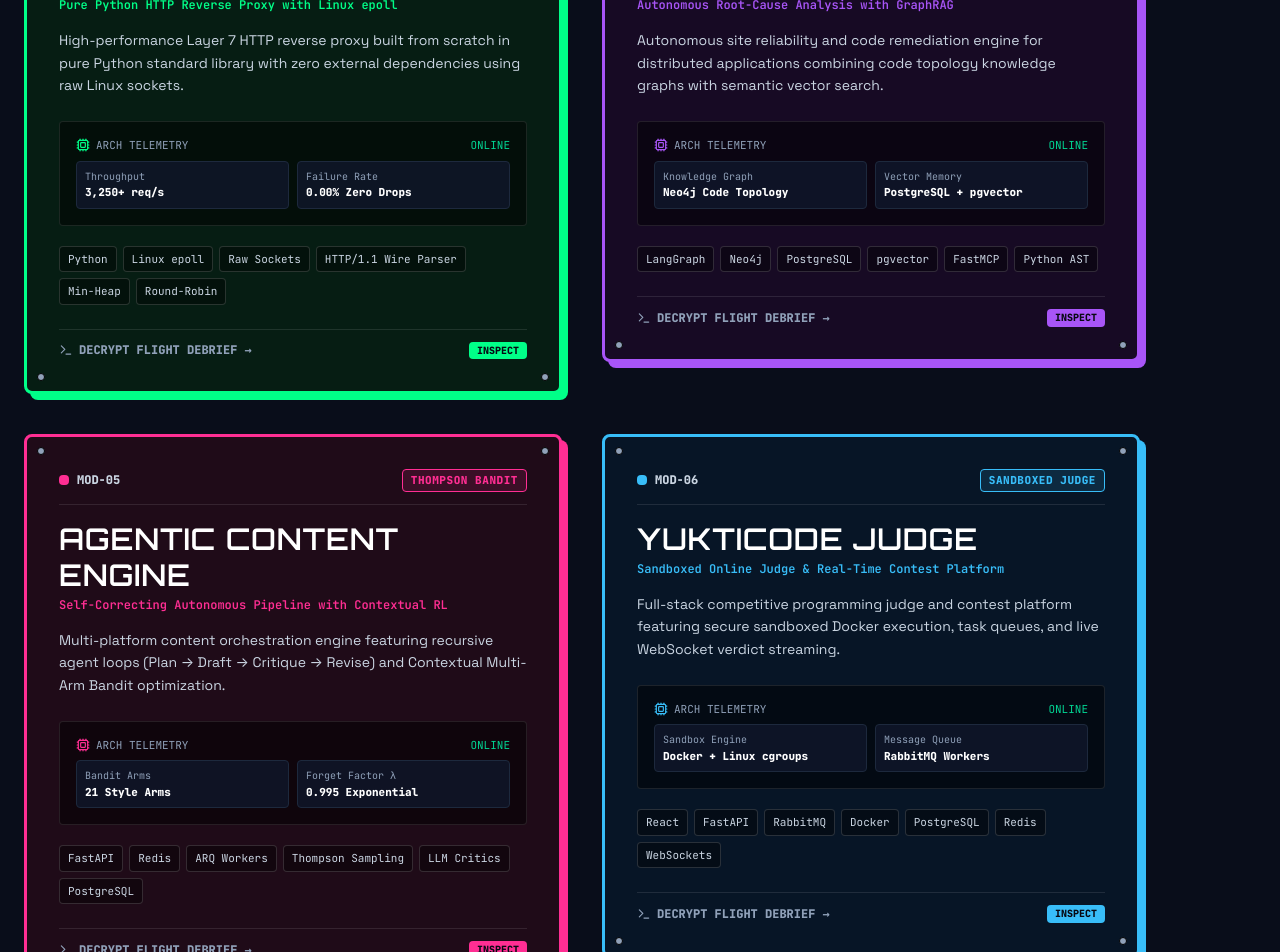
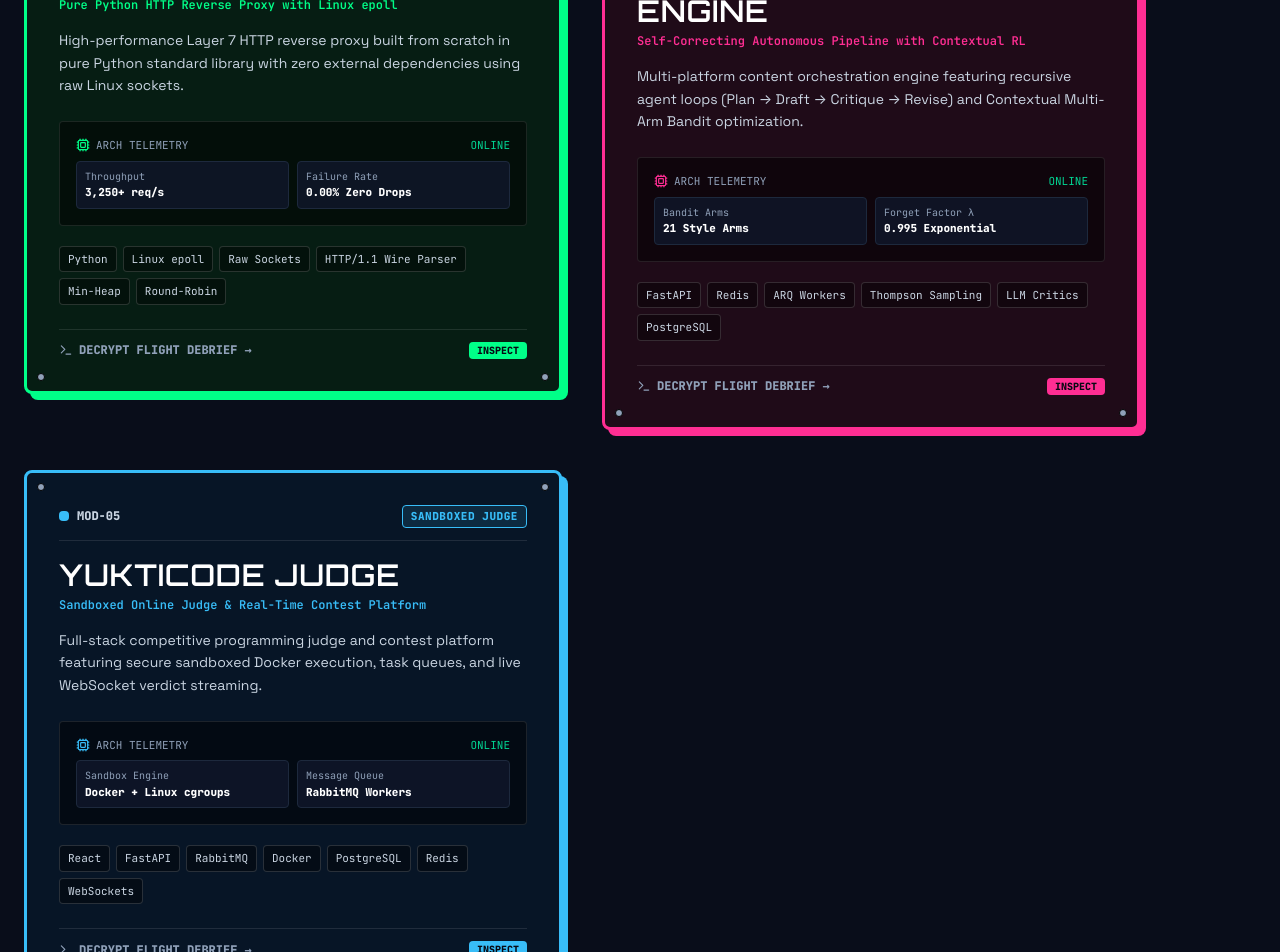
Before and after one commit to singhvi28/singhvi28.github.io, a React (Vite) app: page / in a window 1280 px wide. Shown: the part 3340-4292 px from the top of the page. Built offline with nearby package versions, Linux system fonts and the light colour scheme; a web font is replaced by a local one.

Commit message:
feat: keep 5 best projects, remove Agentic SRE

```diff
--- a/src/components/OrbitLayer.tsx
+++ b/src/components/OrbitLayer.tsx
@@ -137,7 +137,7 @@
     if (isDragging) return 'MANEUVERING IN ZERO-G 🛸';
     if (scrollProgress < 0.05) return 'T-MINUS 0... READY TO LAUNCH 🚀';
     if (activeSector === 'experience') return 'SECTOR 01: LOGGING 3,250 REQ/S ⚡';
-    if (activeSector === 'projects') return 'SECTOR 02: 6 ORBITAL MODULES ONLINE 🛠️';
+    if (activeSector === 'projects') return 'SECTOR 02: 5 ORBITAL MODULES ONLINE 🛠️';
     if (activeSector === 'stack') return 'SECTOR 03: 450s Isp THRUSTERS ON 🔥';
     if (activeSector === 'badges') return 'SECTOR 04: LEETCODE GUARDIAN 2158 ⭐';
     if (activeSector === 'contact') return 'SECTOR 05: TOUCHDOWN ACHIEVED 🏆';
--- a/src/components/Projects.tsx
+++ b/src/components/Projects.tsx
@@ -62,12 +62,6 @@
           ...prev,
           [projectId]:
             '✓ Linux epoll socket pool online (4 workers)\n✓ HTTP/1.1 wire parser zero-copy parse: 3,250 req/s\n✓ Health check: backend-01: OK, backend-02: OK\n✓ 0 drops across 100,000 requests'
-        }));
-      } else if (projectId === 'agentic-diagnostic-tool') {
-        setSimOutput((prev) => ({
-          ...prev,
-          [projectId]:
-            '✓ Neo4j GraphRAG topology retrieved: 42 call sites\n✓ pgvector semantic error trace matched: Session #204\n✓ FastMCP AST inspection validated patch syntax\n✓ Automated test suite PASSED: unified diff generated'
         }));
       } else if (projectId === 'agentic-pipeline') {
         setSimOutput((prev) => ({
--- a/src/data/portfolioData.ts
+++ b/src/data/portfolioData.ts
@@ -179,35 +179,8 @@
     demoCommand: 'python3 -m proxy.main --workers 4 --algorithm least-conn --port 8080'
   },
   {
-    id: 'agentic-diagnostic-tool',
+    id: 'agentic-pipeline',
     code: 'MOD-04',
-    title: 'AGENTIC-SRE',
-    subtitle: 'Autonomous Root-Cause Analysis with GraphRAG',
-    summary: 'Autonomous site reliability and code remediation engine for distributed applications combining code topology knowledge graphs with semantic vector search.',
-    badge: 'GRAPHRAG REMEDIATION',
-    tags: ['LangGraph', 'Neo4j', 'PostgreSQL', 'pgvector', 'FastMCP', 'Python AST'],
-    deckBg: '#170A24',
-    accentColor: '#A855F7',
-    problem: 'Diagnosing complex distributed failures requires engineers to manually cross-correlate stack traces, unstructured error logs, and multi-file code call-graphs, significantly delaying MTTR.',
-    architecture: [
-      'Code topology ingestion into Neo4j graph database mapping class hierarchies, route handlers, imports, and cross-module caller dependencies.',
-      'Vector memory layer backed by PostgreSQL + pgvector storing past remediation sessions, patch history, and semantic log embeddings.',
-      'FastMCP tool server exposing sandboxed AST inspection, syntax lint checks, test suite runners, and isolated code reading.',
-      'LangGraph cyclical orchestration loop: Parse → Retrieve (GraphRAG) → Diagnose/Patch → Test Suite Verification → Rollback on Failure.'
-    ],
-    benchmarks: 'Dramatically cuts MTTR by autonomously synthesizing, syntax-verifying, and applying unified diff patches that pass test suites on first attempt.',
-    metrics: [
-      { label: 'Knowledge Graph', value: 'Neo4j Code Topology' },
-      { label: 'Vector Memory', value: 'PostgreSQL + pgvector' },
-      { label: 'Orchestration', value: 'LangGraph State Machine' },
-      { label: 'Tool Protocol', value: 'FastMCP Server' }
-    ],
-    githubUrl: 'https://github.com/singhvi28/agentic-diagnostic-tool',
-    demoCommand: 'diagnostic-agent --log logs/app_errors.log --apply'
-  },
-  {
-    id: 'agentic-pipeline',
-    code: 'MOD-05',
     title: 'AGENTIC CONTENT ENGINE',
     subtitle: 'Self-Correcting Autonomous Pipeline with Contextual RL',
     summary: 'Multi-platform content orchestration engine featuring recursive agent loops (Plan → Draft → Critique → Revise) and Contextual Multi-Arm Bandit optimization.',
@@ -234,7 +207,7 @@
   },
   {
     id: 'cf-clone',
-    code: 'MOD-06',
+    code: 'MOD-05',
     title: 'YUKTICODE JUDGE',
     subtitle: 'Sandboxed Online Judge & Real-Time Contest Platform',
     summary: 'Full-stack competitive programming judge and contest platform featuring secure sandboxed Docker execution, task queues, and live WebSocket verdict streaming.',
```
